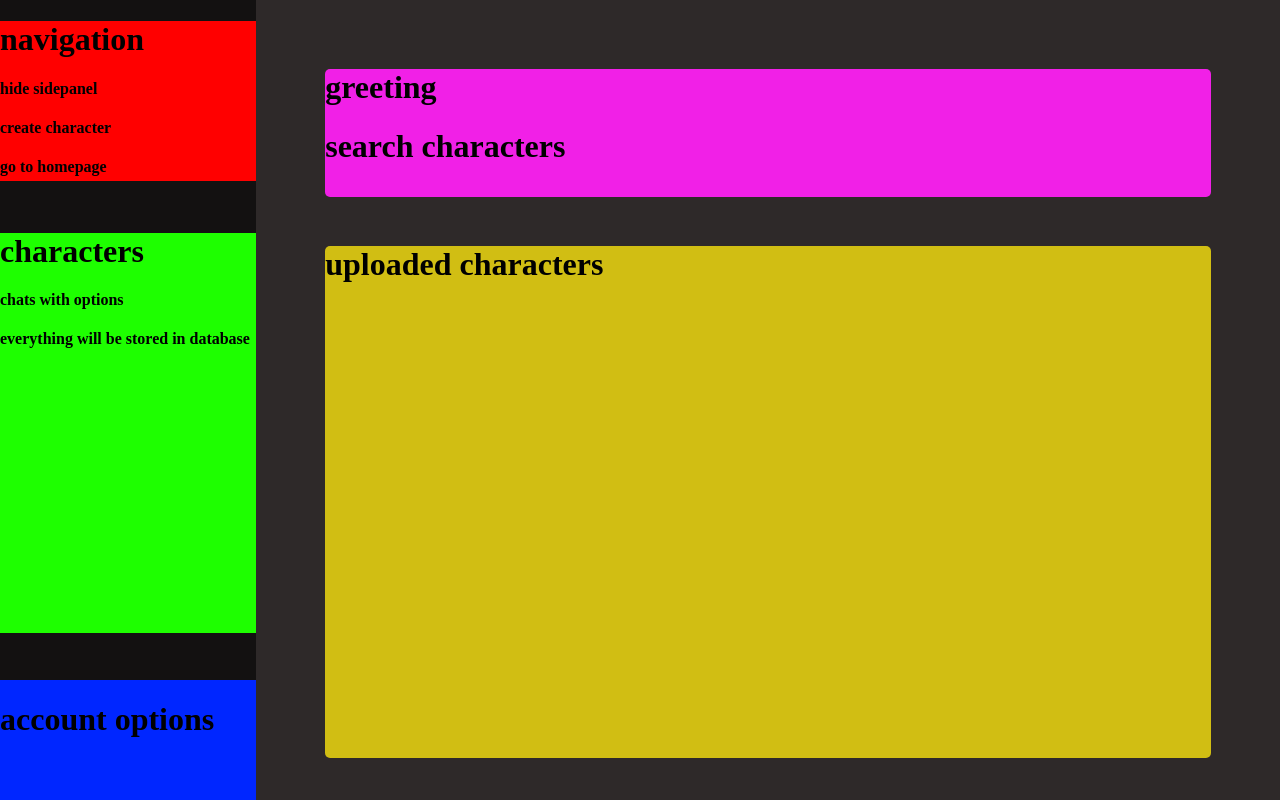
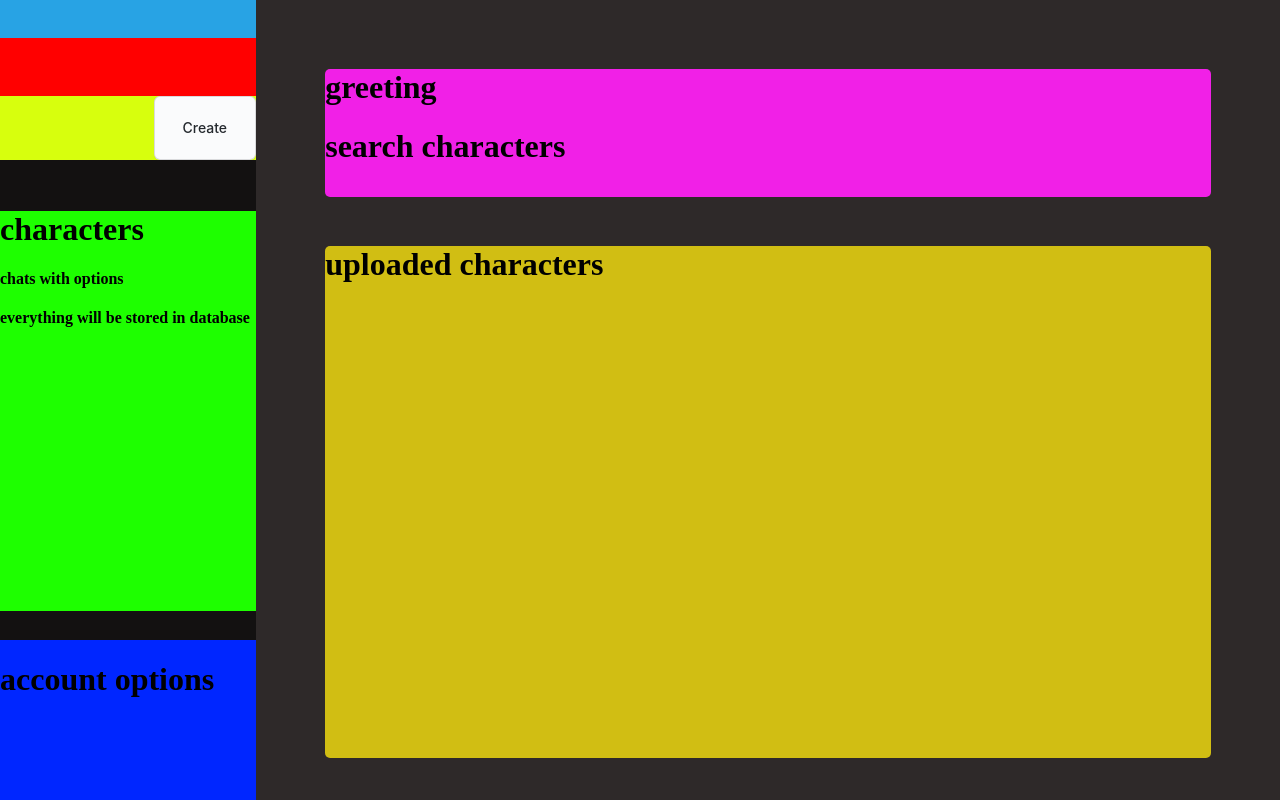
Before and after one commit to Uglypr1nces/CaiClone, a Django app: page / in a window 1280 px wide. Run offline with Django 5.2, Linux system fonts and the light colour scheme.

Commit message:
added more layout

```diff
--- a/static/style.css
+++ b/static/styles/base/base.css
@@ -15,8 +15,8 @@ html, body {
     min-width: 10%;
     max-width: 30%;
     height: 100%;
+    position: relative;
     background-color: rgb(19, 17, 17);
-    position: relative;
 }
 
 #left-panel-top{
@@ -24,6 +24,7 @@ html, body {
     height: 20%;
     min-height: 15%;
     max-height: 30%;
+    position: relative;
     background-color: rgb(255, 0, 0);
 }
 
@@ -33,16 +34,35 @@ html, body {
     min-height: 3%;
     max-height: 60%;
     margin-top: 20%;
+    position: relative;
     background-color: rgb(30, 255, 0);
 }
 
 #left-panel-bottom{
     width: 100%;
-    height: 15%;
-    min-height: 5%;
-    max-height: 20%;
+    height: 20%;
+    min-height: 15%;
+    max-height: 25%;
     position: absolute; bottom: 0;
     background-color: rgb(0, 38, 255);
+}
+
+#left-panel-top-hide{
+    width: 100%;
+    height: 24%;
+    min-height: 15%;
+    max-height: 30%;
+    position: relative; top: 0;
+    background-color: rgb(40, 163, 228);
+}
+
+#left-panel-top-options{
+    width: 100%;
+    height: 40%;
+    min-height: 20%;
+    max-height: 60%;
+    position: absolute; bottom: 0;
+    background-color: rgb(215, 255, 13);
 }
 
 #main-content {
--- /dev/null
+++ b/static/styles/elements.css
@@ -0,0 +1,61 @@
+.button-4 {
+  appearance: none;
+  background-color: #FAFBFC;
+  border: 1px solid rgba(27, 31, 35, 0.15);
+  border-radius: 6px;
+  box-shadow: rgba(27, 31, 35, 0.04) 0 1px 0, rgba(255, 255, 255, 0.25) 0 1px 0 inset;
+  box-sizing: border-box;
+  color: #24292E;
+  cursor: pointer;
+  display: inline-block;
+  float: right;
+  font-family: -apple-system, system-ui, "Segoe UI", Helvetica, Arial, sans-serif, "Apple Color Emoji", "Segoe UI Emoji";
+  font-size: 14px;
+  font-weight: 500;
+  line-height: 20px;
+  list-style: none;
+  padding: 6px 16px;
+  position: relative;
+  transition: background-color 0.2s cubic-bezier(0.3, 0, 0.5, 1);
+  user-select: none;
+  -webkit-user-select: none;
+  touch-action: manipulation;
+  vertical-align: middle;
+  white-space: nowrap;
+  word-wrap: break-word;
+  width: 40%;
+  min-width: 30%;
+  max-width: 50%;
+  height: 100%;
+}
+
+.button-4:hover {
+  background-color: #F3F4F6;
+  text-decoration: none;
+  transition-duration: 0.1s;
+}
+
+.button-4:disabled {
+  background-color: #FAFBFC;
+  border-color: rgba(27, 31, 35, 0.15);
+  color: #959DA5;
+  cursor: default;
+}
+
+.button-4:active {
+  background-color: #EDEFF2;
+  box-shadow: rgba(225, 228, 232, 0.2) 0 1px 0 inset;
+  transition: none 0s;
+}
+
+.button-4:focus {
+  outline: 1px transparent;
+}
+
+.button-4:before {
+  display: none;
+}
+
+.button-4:-webkit-details-marker {
+  display: none;
+}
--- a/templates/base.html
+++ b/templates/base.html
@@ -2,7 +2,9 @@
 <!DOCTYPE html>
 <html lang="en">
 <head>
-    <link rel="stylesheet" href="{% static 'style.css' %}">
+    <link rel="stylesheet" href="{% static 'styles/base/base.css' %}">
+    <link rel="stylesheet" href="{% static 'styles/elements.css' %}">
+    <script src="{% static 'scripts/base.js' %}"></script>
     {% block head %}
     <meta charset="UTF-8">
     <meta name="viewport" content="width=device-width, initial-scale=1.0">
@@ -13,10 +15,13 @@
     <div id="container"> <!-- Added container div -->
         <div id="left-panel">
             <div id="left-panel-top">
-                <h1>navigation</h1>
-                <h4>hide sidepanel</h4>
-                <h4>create character</h4>
-                <h4>go to homepage</h4>
+                <div id="left-panel-top-hide">
+                </div>
+                <div id="left-panel-top-options">
+                    <button class="button-4" role="button" onclick="hidePanel()">
+                        Create
+                    </button>
+                </div>
             </div>
 
             <div id="left-panel-middle">
--- a/templates/home.html
+++ b/templates/home.html
@@ -4,7 +4,7 @@
     <meta charset="UTF-8">
     <meta name="viewport" content="width=device-width, initial-scale=1.0">
     <title>Home</title>
-    <link rel="stylesheet" href="{% static 'home.css' %}">
+    <link rel="stylesheet" href="{% static 'styles/home/home.css' %}">
 {% endblock %}
 
 {% block main %}
```
Also changed, not shown: static/scripts/base.js (added), static/styles/home/home.css (renamed from static/home.css).
